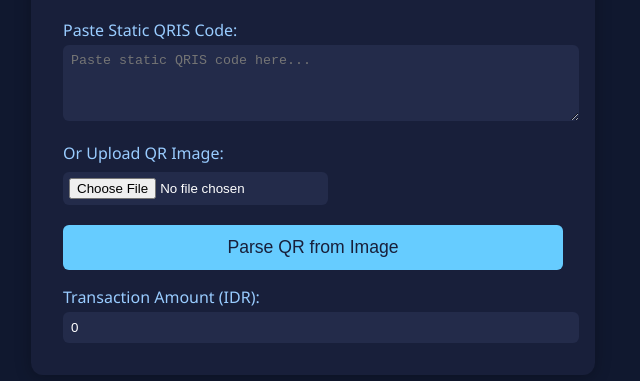
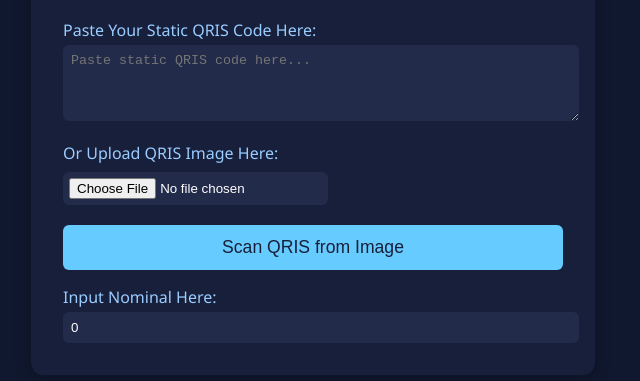
Before and after one commit to dianrp-space/qris-dynamis-generator, a plain HTML site: page index.html in a window 1280 px wide. Shown: the part 139-520 px from the top of the page, without its empty margins (327-967 px from the left). Drawn offline with Linux system fonts and the light colour scheme.

Commit message:
edit something

```diff
--- a/index.html
+++ b/index.html
@@ -3,20 +3,20 @@
   <head>
     <meta charset="UTF-8" />
     <meta name="viewport" content="width=device-width, initial-scale=1.0" />
-    <title>Dynamic QRIS Generator</title>
+    <title>DRP Network Solutions - Dynamic QRIS Generator</title>
     <link rel="stylesheet" href="style.css" />
   </head>
   <body>
     <div class="container">
       <h1>Dynamic QRIS Generator</h1>
       <div class="input-section">
-        <label>Paste Static QRIS Code:</label>
+        <label>Paste Your Static QRIS Code Here:</label>
         <textarea
           id="staticQris"
           rows="4"
           placeholder="Paste static QRIS code here..."
         ></textarea>
-        <label>Or Upload QR Image:</label>
+        <label>Or Upload QRIS Image Here:</label>
         <input type="file" id="qrImageInput" accept="image/*" />
         <img
           id="qrPreview"
@@ -27,8 +27,8 @@
             border-radius: 8px;
           "
         />
-        <button id="parseBtn" type="button">Parse QR from Image</button>
-        <label>Transaction Amount (IDR):</label>
+        <button id="parseBtn" type="button">Scan QRIS from Image</button>
+        <label>Input Nominal Here:</label>
         <input
           type="number"
           id="amount"
@@ -41,11 +41,11 @@
         </div>
       </div>
       <div class="result-section" style="display: none">
-        <h2>Dynamic QRIS Result</h2>
+        <h2>Dynamic QRIS Result With Nominal</h2>
         <img id="qrImage" src="" alt="QRIS QR Code" style="width: 200px" />
         <textarea id="dynamicQris" rows="4" readonly></textarea>
         <button id="copyBtn">Copy QRIS Code</button>
-        <a id="downloadBtn" href="#" download="qris.png">Download QR</a>
+        <a id="downloadBtn" href="#" download="qris.png">Download QRIS</a>
       </div>
     </div>
     <script src="script.js"></script>
```
